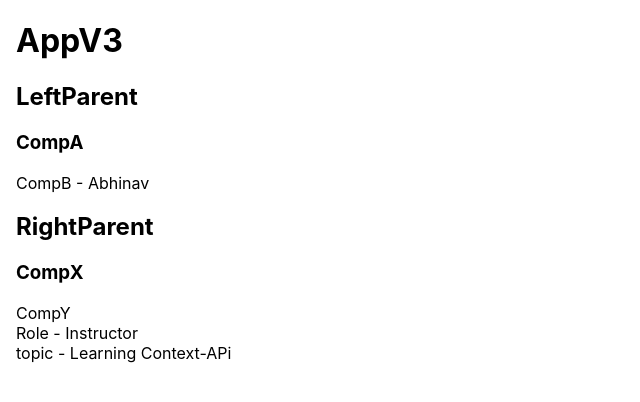
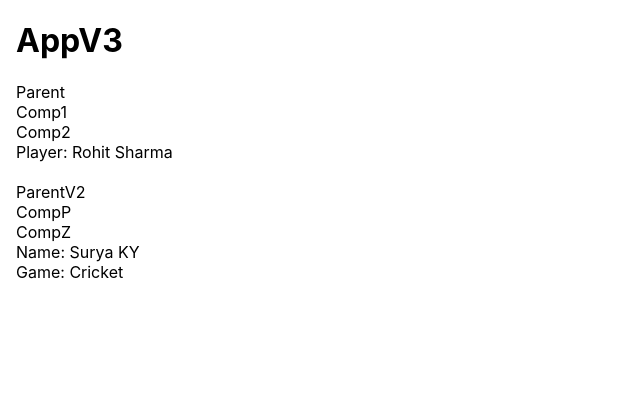
Before and after one commit to Abhinavav23/Linux-React_Basics, a React (Create React App) app: page / in a window 1280 px wide. Shown: the top 402 px of the page, without its empty margins (0-640 px from the left). Built offline with nearby package versions, Linux system fonts and the light colour scheme.

Commit message:
[26 Nov 2022] Custom context provider component, dynamic context.

```diff
--- a/src/componentsV3/AppV3.js
+++ b/src/componentsV3/AppV3.js
@@ -1,7 +1,11 @@
-import React, { createContext } from 'react'
+import React, { createContext, useState } from 'react'
 import { CompB } from './LeftTree/CompB'
 import { LeftParent } from './LeftTree/LeftParent'
+import { PlayerProvider } from './ProviderComp/PlayerProvider';
+import { Parent } from './ProviderComp/Parent';
+import { CompY } from './RightTree/CompY';
 import { RightParent } from './RightTree/RightParent'
+import { ParentV2 } from './ProviderComp/ParentV2';
 
 // step 1. create a context
 
@@ -10,27 +14,80 @@
 
 
 export const AppV3 = () => {
-    let name = 'Abhinav';
-    let role = 'Instructor'
+    // let name = 'Abhinav';
+    // let role = 'Instructor';
+
+    // let userInfo = {
+    //     name: 'default',
+    //     role: 'default',
+    //     batch: 'default'
+    // }
+
+    const [userInfo, setUserInfo] = useState({
+        name: 'default',
+        role: 'default',
+        batch: 'default'
+    })
+
+    const setContextValue = () => {
+        // userInfo = {
+        //     name: 'Abhinav',
+        //     role: 'default',
+        //     batch: 'default'
+        // }
+        console.log(userInfo);
+
+        setUserInfo({...userInfo, name: 'Abhinav'})
+
+        console.log(userInfo);
+    }
+
   return (
    <>
     <h1>AppV3</h1>
-    <LeftParent name={name}/>
+
 
     {/* step 2. provide the context  with value*/}
-    <NameContext.Provider value={role}>
+    {/* <NameContext.Provider value={userInfo}>
         <RightParent/>
-    </NameContext.Provider>
+        <LeftParent/>
+    </NameContext.Provider> */}
+
+    {/* take input from here and update in context */}
+    {/* <input/>
+    <input/>
+    <input/> */}
+
+    {/* <button onClick={setContextValue}>setContext</button> */}
 
 
     {/* <CompB name ={name}/> */}
+
+    <PlayerProvider myValue='Rohit Sharma'>
+        <Parent/>
+    </PlayerProvider>
+
+    <br/>
+
+    <PlayerProvider myValue={{game: 'Cricket', playerName: 'Surya KY'}}>
+        <ParentV2/>
+    </PlayerProvider>
+
    </>
   )
 }
 
+// {
+//     name: name
+//     role: role
+// }
 
 // export a = 10
 // test = {
 //     a: 10
 // }
 // export default test
+
+// {
+//     key: value
+// }
--- a/src/componentsV3/LeftTree/CompA.jsx
+++ b/src/componentsV3/LeftTree/CompA.jsx
@@ -5,7 +5,7 @@
   return (
     <>
         <h3>CompA</h3>
-        <CompB name={props.name}/>
+        <CompB/>
     </>
   )
 }
--- a/src/componentsV3/LeftTree/CompB.jsx
+++ b/src/componentsV3/LeftTree/CompB.jsx
@@ -1,7 +1,15 @@
 import React from 'react'
+import { useContext } from 'react'
+import { NameContext } from '../AppV3'
 
-export const CompB = (props) => {
+export const CompB = () => {
+  const nameValue = useContext(NameContext)
   return (
-    <div>CompB - {props.name}</div>
+    <>
+    <div>CompB</div>
+    <div>Name - context - {nameValue.name}</div>
+    <div>Role- props|drilling - {nameValue.role}</div>
+    <div>Batch Name - {nameValue.batch}</div>
+    </>
   )
 }
--- a/src/componentsV3/LeftTree/LeftParent.jsx
+++ b/src/componentsV3/LeftTree/LeftParent.jsx
@@ -6,7 +6,7 @@
   return (
    <>
     <h2>LeftParent</h2>
-    <CompA name={props.name}/>
+    <CompA/>
    </>
   )
 }
--- /dev/null
+++ b/src/componentsV3/ProviderComp/Parent.jsx
@@ -0,0 +1,11 @@
+import React from 'react'
+import { Comp1 } from './Subtree/Comp1'
+
+export const Parent = () => {
+  return (
+    <>
+        <div>Parent</div>
+        <Comp1/>
+    </>
+  )
+}
--- /dev/null
+++ b/src/componentsV3/ProviderComp/ParentV2.jsx
@@ -0,0 +1,11 @@
+import React from 'react'
+import { CompP } from './SubtreeV2/CompP'
+
+export const ParentV2 = () => {
+  return (
+    <>
+        <div>ParentV2</div>
+        <CompP/>
+    </>
+  )
+}
--- /dev/null
+++ b/src/componentsV3/ProviderComp/PlayerProvider.jsx
@@ -0,0 +1,11 @@
+import React from 'react'
+import { createContext } from 'react'
+
+export const PlayerContext = createContext();
+export const PlayerProvider = (props) => {
+  return (
+    <PlayerContext.Provider value={props.myValue}>
+        {props.children}
+    </PlayerContext.Provider>
+  )
+}
--- /dev/null
+++ b/src/componentsV3/ProviderComp/Subtree/Comp1.jsx
@@ -0,0 +1,12 @@
+import React from 'react'
+import { Comp2 } from './Comp2'
+
+export const Comp1 = () => {
+
+  return (
+    <>
+        <div>Comp1</div>
+        <Comp2/>
+    </>
+  )
+}
--- /dev/null
+++ b/src/componentsV3/ProviderComp/Subtree/Comp2.jsx
@@ -0,0 +1,13 @@
+import React from 'react'
+import { useContext } from 'react'
+import { PlayerContext } from '../PlayerProvider'
+
+export const Comp2 = () => {
+    const playerValue = useContext(PlayerContext)
+  return (
+    <>
+        <div>Comp2</div>
+        <div>Player: {playerValue}</div>
+    </>
+  )
+}
--- /dev/null
+++ b/src/componentsV3/ProviderComp/SubtreeV2/CompP.jsx
@@ -0,0 +1,11 @@
+import React from 'react'
+import { CompZ } from './CompZ'
+
+export const CompP = () => {
+  return (
+   <>
+     <div>CompP</div>
+     <CompZ/>
+   </>
+  )
+}
--- /dev/null
+++ b/src/componentsV3/ProviderComp/SubtreeV2/CompZ.jsx
@@ -0,0 +1,14 @@
+import React from 'react'
+import { useContext } from 'react'
+import { PlayerContext } from '../PlayerProvider'
+
+export const CompZ = () => {
+    const player = useContext(PlayerContext)
+  return (
+    <>
+        <div>CompZ</div>
+        <div>Name: {player.playerName}</div>
+        <div>Game: {player.game}</div>
+    </>
+  )
+}
--- a/src/componentsV3/RightTree/CompY.jsx
+++ b/src/componentsV3/RightTree/CompY.jsx
@@ -10,7 +10,7 @@
   return (
     <>
       <div>CompY </div>
-      <div>Role - {nameValue}</div>
+      <div>Name - {nameValue.name}</div>
       <div>topic  - {topicValue}</div>
     </>
   )
```
Also changed, not shown: src/componentsV3/whiteBoard/ContextApi2.png (added), src/componentsV3/whiteBoard/ContextV2.png (added).
